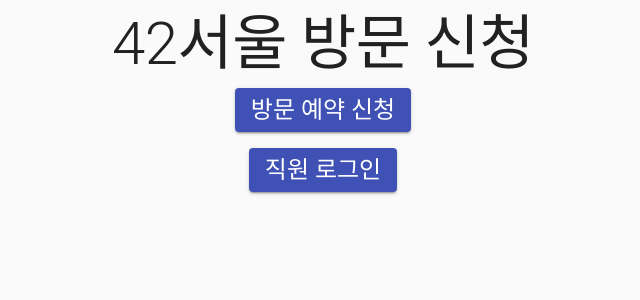
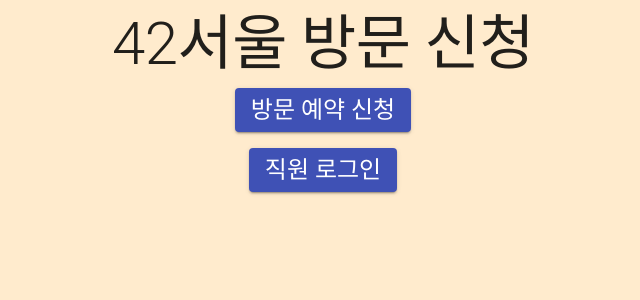
Before and after one commit to 42Sunny/visitor_front, a React (Create React App) app: page / in a window 1280 px wide. Shown: the top 300 px of the page, without its empty margins (317-957 px from the left). Built offline with nearby package versions, Linux system fonts and the light colour scheme.

Commit message:
VSTR-22 배경색 추가

```diff
--- a/src/components/App.js
+++ b/src/components/App.js
@@ -2,11 +2,13 @@
 import AppRouter from "./AppRouter";
 import { CssBaseline } from "@material-ui/core";
 import "styles/Global.css";
+import Background from "./Background";
 
 const App = () => {
   return (
     <>
       <CssBaseline />
+      <Background />
       <AppRouter />
     </>
   )
--- /dev/null
+++ b/src/components/Background.js
@@ -0,0 +1,8 @@
+import React from 'react';
+import styles from "styles/Background.module.css";
+
+const Background = () => {
+	return <div className={styles.background} />
+};
+
+export default Background;
--- a/src/routes/Admin.js
+++ b/src/routes/Admin.js
@@ -86,6 +86,21 @@
 
   const columns = [
     {
+      field: 'id',
+      headerName: 'ID',
+      // renderCell: (params) => (
+      //   <Box>
+      //     <Button variant="contained" color="primary" onClick={() => {
+      //       setSelectedData(data[params.value]);
+      //       handleUpdateOpen();
+      //     }}>수정</Button>
+      //     <Button variant="contained" color="secondary">삭제</Button>
+      //   </Box>
+      // ),
+      width: 200,
+      // sortable: false,
+    },
+    {
       field: 'state',
       headerName: '상태',
       width: 120,
@@ -129,21 +144,6 @@
       headerName: '방문 목적',
       width: 150,
     },
-    {
-      field: 'id',
-      headerName: '관리',
-      renderCell: (params) => (
-        <Box>
-          <Button variant="contained" color="primary" onClick={() => {
-            setSelectedData(data[params.value]);
-            handleUpdateOpen();
-          }}>수정</Button>
-          <Button variant="contained" color="secondary">삭제</Button>
-        </Box>
-      ),
-      width: 200,
-      sortable: false,
-    }
   ];
 
   return (
@@ -231,7 +231,7 @@
       </Container>
 
       <ApplicationForAdmin open={createOpen} onClose={handleCreateClose} />
-      <UpdateForAdmin open={updateOpen} onClose={handleUpdateClose} {...selectedData} />
+      {/* <UpdateForAdmin open={updateOpen} onClose={handleUpdateClose} {...selectedData} /> */}
     </>
   );
 };
--- a/src/routes/Staff.js
+++ b/src/routes/Staff.js
@@ -50,7 +50,7 @@
     const reservations = JSON.parse(window.localStorage.getItem("reservation"));
     for (let idx = 0; idx < reservations.length; idx++) {
       if (
-        `${reservations[idx].enterDate} - ${reservations[idx].exitTime}` === key
+        reservations[idx].id === key
       ) {
         reservations[idx].state = "accept";
         break;
@@ -65,7 +65,7 @@
     const reservations = JSON.parse(window.localStorage.getItem("reservation"));
     for (let idx = 0; idx < reservations.length; idx++) {
       if (
-        `${reservations[idx].enterDate} - ${reservations[idx].exitTime}` === key
+        reservations[idx].id === key
       ) {
         reservations[idx].state = "reject";
         break;
@@ -79,7 +79,7 @@
     const reservations = JSON.parse(window.localStorage.getItem("reservation"));
     for (let idx = 0; idx < reservations.length; idx++) {
       if (
-        `${reservations[idx].enterDate} - ${reservations[idx].exitTime}` === key
+        reservations[idx].id === key
       ) {
         reservations[idx].state = "finish";
         break;
@@ -113,7 +113,7 @@
             <Typography variant="h4">방문 신청 대기</Typography>
             <Grid container className={styles.applicationContainer} spacing={2}>
               {data.map((element) => {
-                const key = `${element.enterDate} - ${element.exitTime}`;
+                const key = element.id;
                 return (
                   <GridCard item xs={12} key={key}>
                     <Box className={styles.applicationBox}>
@@ -196,7 +196,7 @@
             <Typography variant="h4">방문 예약</Typography>
             <Grid container className={styles.applicationContainer} spacing={2}>
               {acceptedData.map((element) => {
-                const key = `${element.enterDate} - ${element.exitTime}`;
+                const key = element.id;
                 return (
                   <GridCard item xs={12} key={key}>
                     <Box className={styles.applicationBox}>
--- /dev/null
+++ b/src/styles/Background.module.css
@@ -0,0 +1,7 @@
+.background {
+	background-color: blanchedalmond;
+	width: 100%;
+	height: 100%;
+	position: fixed;
+	z-index: -2;
+}
```
